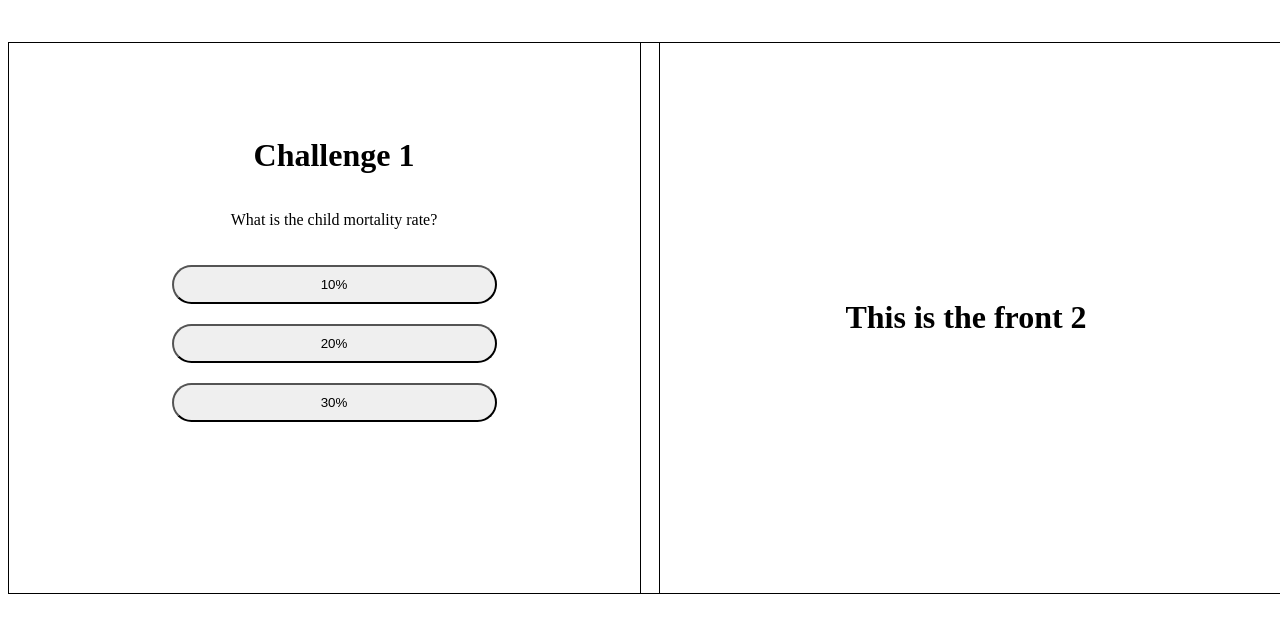
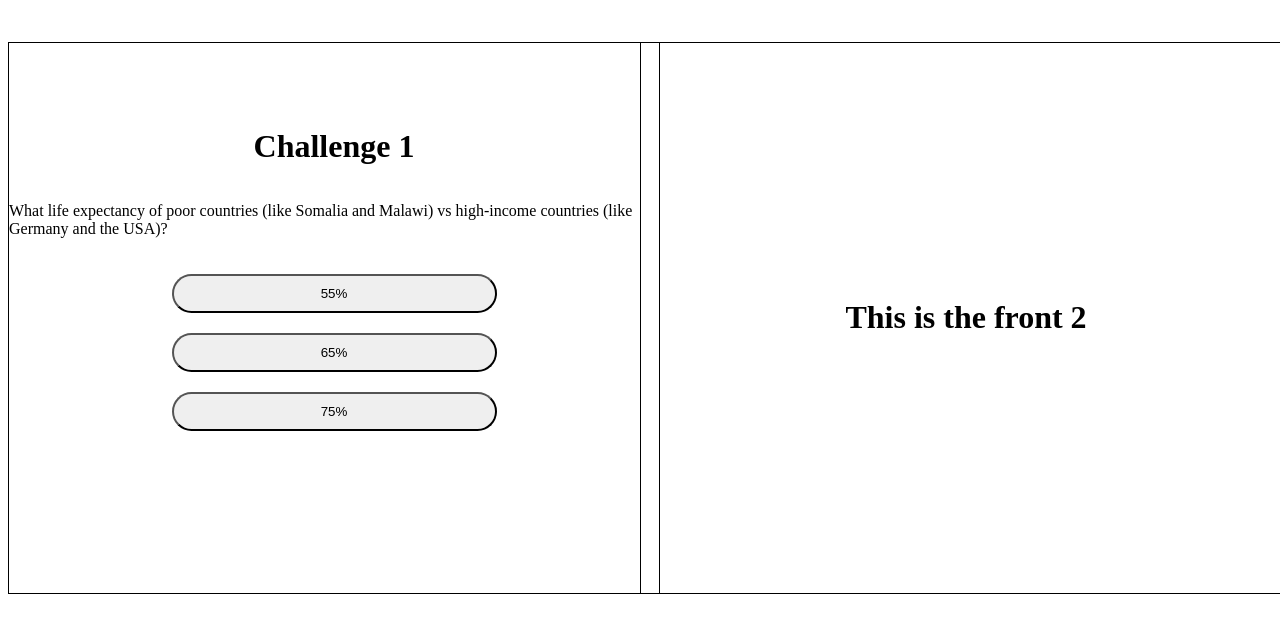
Before and after one commit to UBC-MDS/gapminder_challenge, a Flask app: page / in a window 1280 px wide. Shown: the part 58-686 px from the top of the page. Run offline with Flask 3, Linux system fonts and the light colour scheme; data that the repository does not hold is empty; parts of the project's set-up code (start-up, migrations or seed data) failed here and were passed over.

Commit message:
update question

```diff
--- a/src/gapminder_challenge/dashboard/dash_app1.py
+++ b/src/gapminder_challenge/dashboard/dash_app1.py
@@ -28,7 +28,7 @@ def add_dash(server):
                    ),
         dcc.Dropdown(df.country.unique(),
                      id='dropdown',
-                     value=['United States', 'Afghanistan'],
+                     value=['United States', 'Germany', 'Somalia', 'Malawi'],
                      multi=True),
     ])
 
--- a/src/gapminder_challenge/templates/index.html
+++ b/src/gapminder_challenge/templates/index.html
@@ -110,9 +110,9 @@
 
       btn1.style.backgroundColor = "#ee4266";
       btn1.style.color = "white";
-      btn2.style.backgroundColor = "#0ead69";    // correct answer is 20%
+      btn2.style.backgroundColor = "#ee4266";
       btn2.style.color = "white";
-      btn3.style.backgroundColor = "#ee4266";
+      btn3.style.backgroundColor = "#0ead69"; // correct answer is 75%
       btn3.style.color = "white";
       btn4.style.display = "block"
 
@@ -134,11 +134,11 @@
       <div class="card">
         <div class="front">
           <h1>Challenge 1</h1>
-          <p> What is the child mortality rate?</p>
+          <p>What life expectancy of poor countries (like Somalia and Malawi) vs high-income countries (like Germany and the USA)?</p>
           <div class="btn-group"" >
-            <button onclick=" quiz1Func('10%')" id="btn1">10%</button>
-            <button onclick="quiz1Func('20%')" id="btn2">20%</button>
-            <button onclick="quiz1Func('30%')" id="btn3">30%</button>
+            <button onclick=" quiz1Func('10%')" id="btn1">55%</button>
+            <button onclick="quiz1Func('20%')" id="btn2">65%</button>
+            <button onclick="quiz1Func('30%')" id="btn3">75%</button>
             <button onclick="flip(event)" id="btn4" style="display:none">Flip to Explore!</button>
           </div>
         </div>
```
